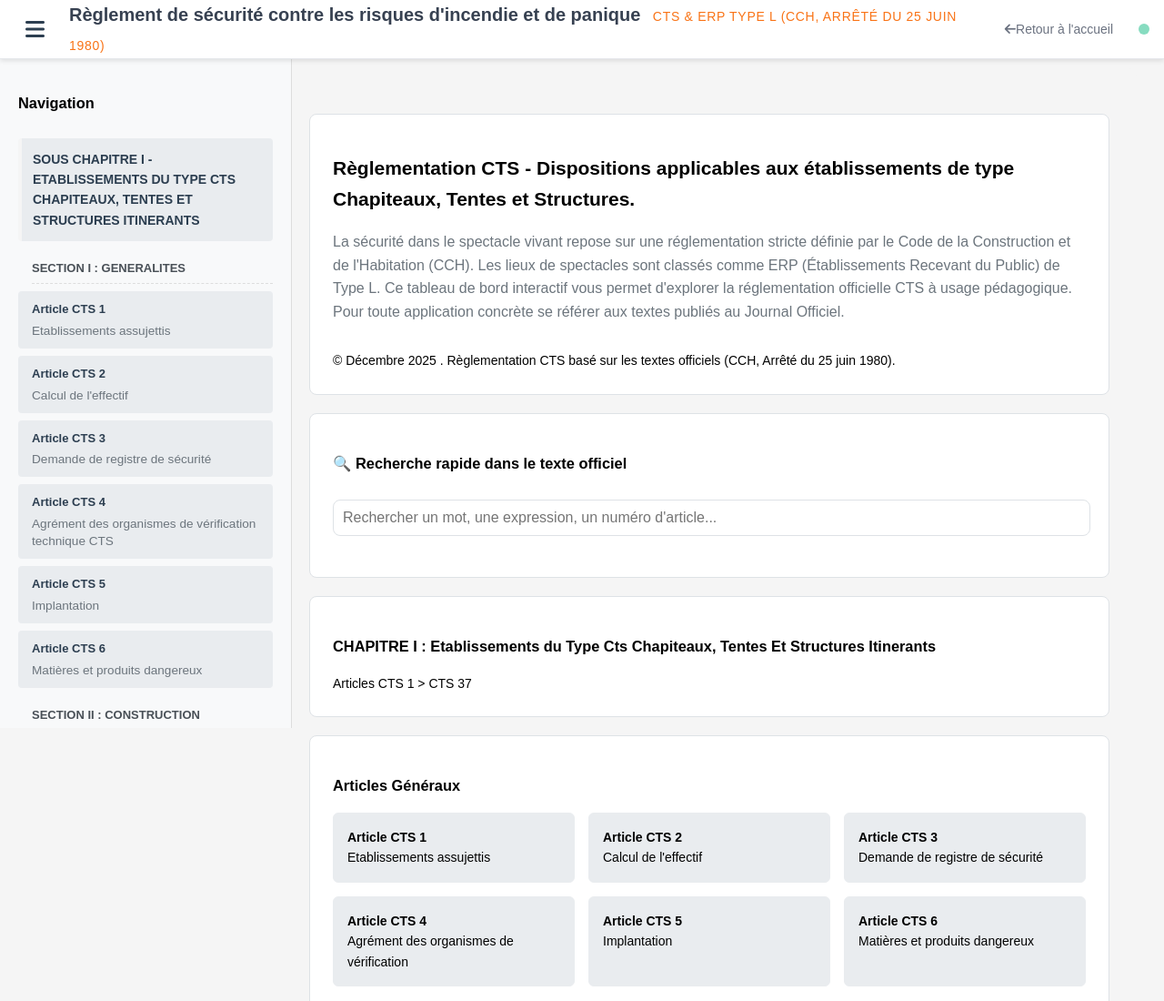
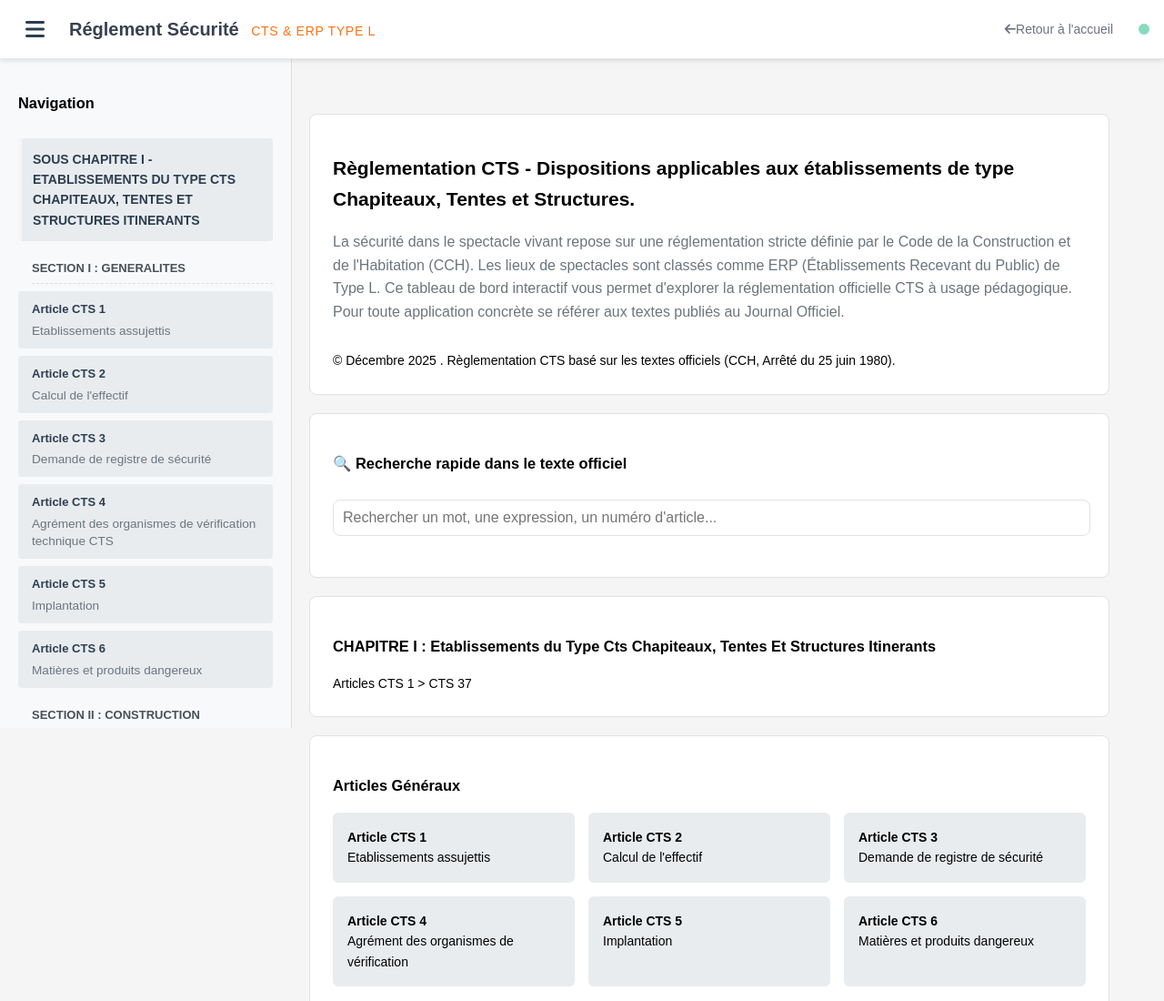
Before and after one commit to fi-regie/portail-firegie, a plain HTML site: page apps/reglementation-erp/index.html in a window 1280 px wide. Shown: the top 1100 px of the page at 91% size. Drawn offline with Linux system fonts and the light colour scheme.

Commit message:
Update index.html

```diff
--- a/apps/reglementation-erp/index.html
+++ b/apps/reglementation-erp/index.html
@@ -833,8 +833,8 @@
 
                 <div class="main-header-left">
                     <h1 class="main-header-title">
-                        Règlement de sécurité contre les risques d'incendie et de panique
-                        <span class="main-header-subtitle">CTS & ERP Type L (CCH, Arrêté du 25 juin 1980)</span>
+                        Réglement Sécurité
+                        <span class="main-header-subtitle">CTS & ERP Type L</span>
                     </h1>
                 </div>
 
```
